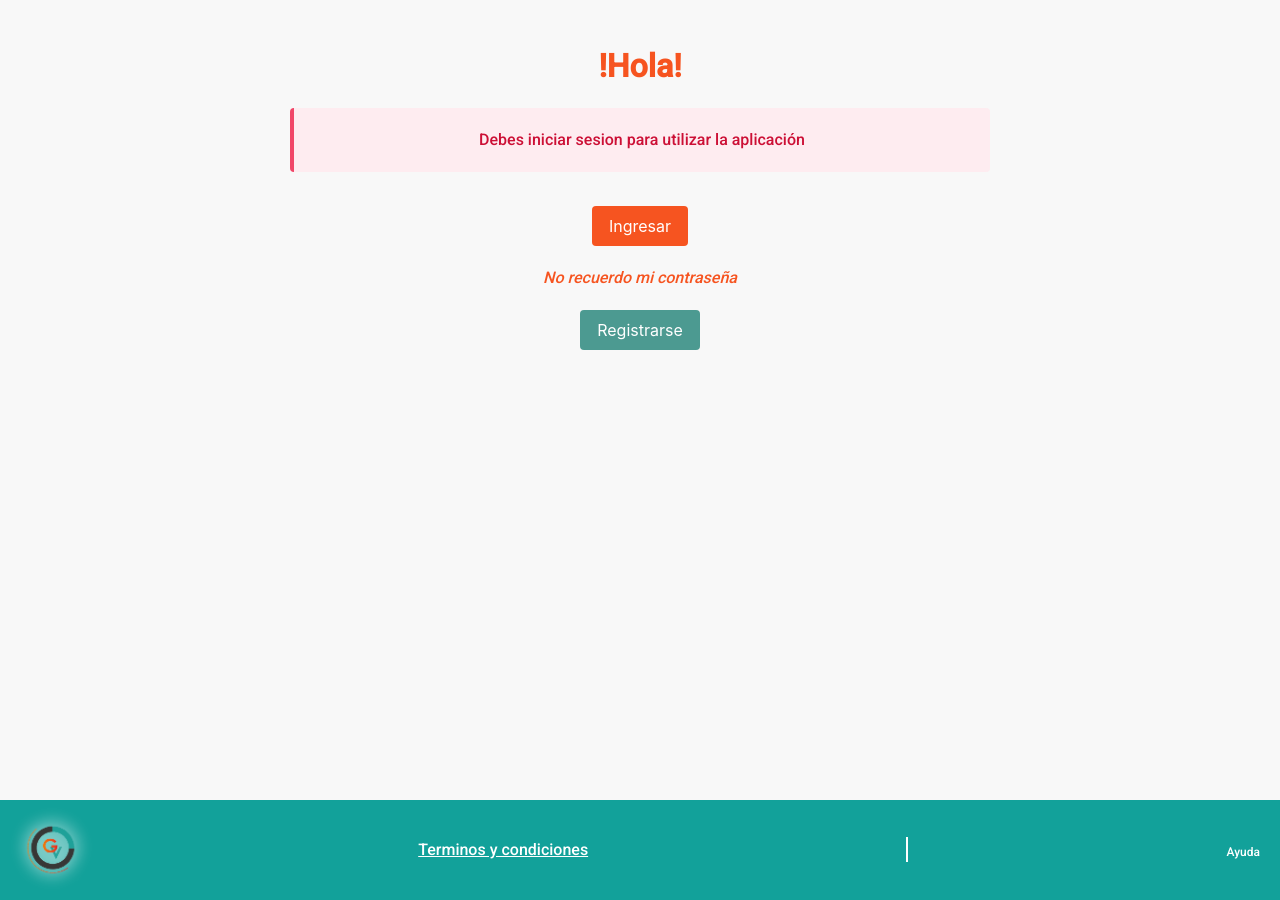
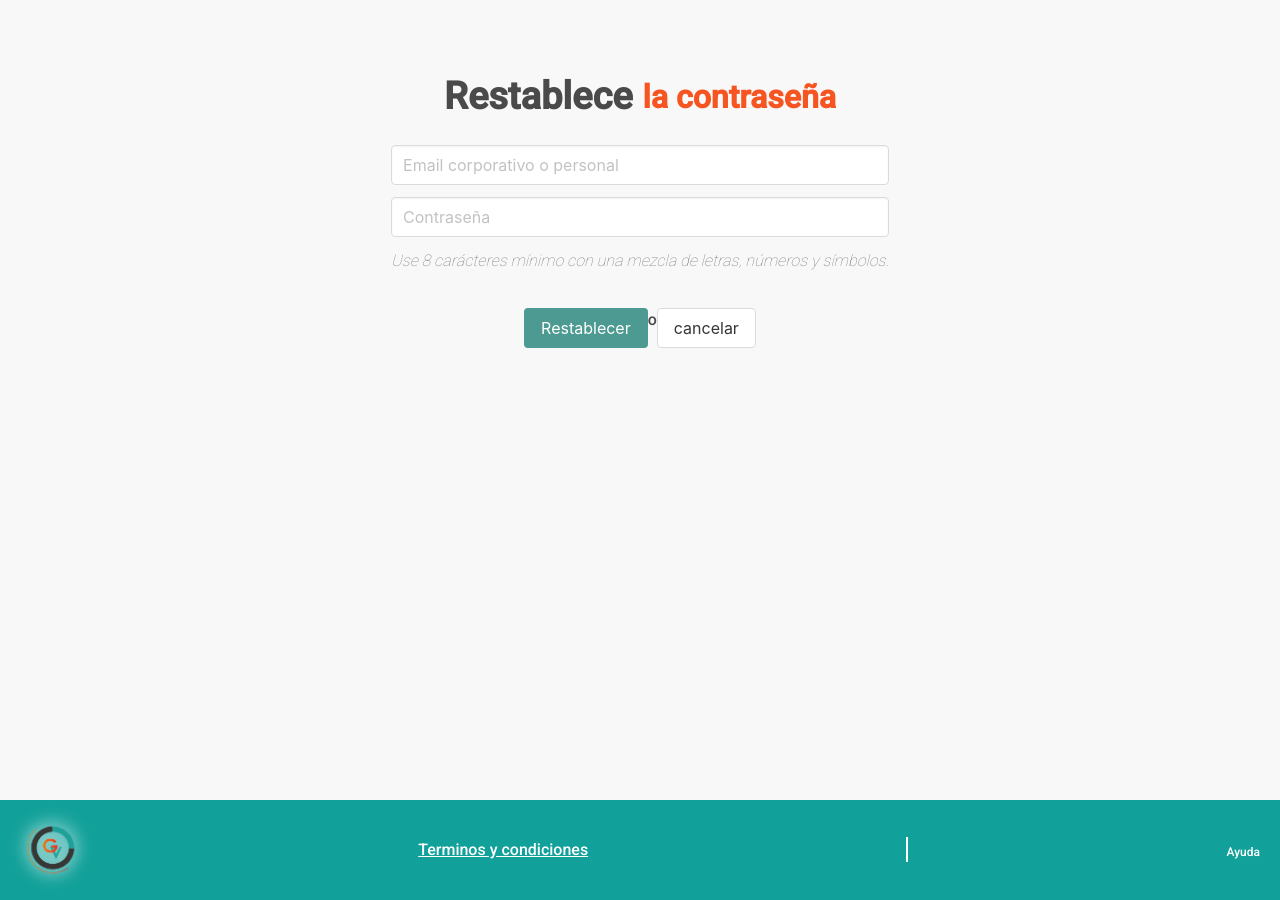
Before and after one commit to melifsaad/Final_Lab_Melissa, a Vue app: page /#/restabelcerContrasena in a window 1280 px wide. Before the commit this address led to /#/. Built offline with nearby package versions, Linux system fonts and the light colour scheme; no server answers; a web font is replaced by a local one.

Commit message:
mail recuperar contraseña, avances css

```diff
--- a/src/App.vue
+++ b/src/App.vue
@@ -1,27 +1,36 @@
 <template>
- <router-view></router-view>
+    <div class="sectionApp">
+        <router-view></router-view>
+    </div>
  <footerMain />
 </template>
 
 <script setup>
 import {onMounted} from 'vue';
 import {useAuthStore} from './store/auth'
-import {useRouter} from 'vue-router'
+import {useRouter, useRoute} from 'vue-router'
 // import { logIn, newTask} from  './supabase'
 import footerMain from './components/footerMain.vue'
 
 const authStore = useAuthStore();
 const router = useRouter();
+const route = useRoute();
 
 onMounted (async () => {
- if (!authStore.isAuth)
- router.push({name:"inicio"})
- else router.push({name:"task"})
+    // console.log(route)
+    // if(route.name == 'restabelcerContrasena')
+    // return
+    // console.log ("1")
+//  if (!authStore.isAuth)
+//  router.push({name:"inicio"})
+//  else router.push({name:"task"})
 //  if else router ({})
 })
 
 </script>
 
 <style scoped>
-
+.sectionApp{
+    min-height: calc(100vh - 100px);
+}
 </style>
--- a/src/components/navbar.vue
+++ b/src/components/navbar.vue
@@ -1,68 +1,43 @@
 <template>
   <nav class="navbar" role="navigation" aria-label="main navigation">
-        <div id="navbarBasicExample" class="navbar-menu">
-            <div class="navbar-start">
-                <div class="navbar-item has-dropdown is-hoverable">
-                    <a class="navbar-link">
-                        Espacio de trabajo
-                    </a>
-
-                    <div class="navbar-dropdown">
-                        <a class="navbar-item">
-                            Todo
-                        </a>
-                        <a class="navbar-item">
-                            Por hacer
-                        </a>
-                        <hr class="navbar-divider">
-                        <a class="navbar-item">
-                            Completado
-                        </a>
-                    </div>
-                </div>
-            </div>
-        </div>
-
     <div class="navbar-brand">
-            <router-link class="navbar-item" :to="{name: task}">
-                <img class="logoNavbar" src="../images/Gamevut_logotipo.png" width="80" height="20">
+      <router-link class="navbar-item" :to="{ name: task }">
+        <img
+          class="logoNavbar"
+          src="../images/Gamevut_logotipo.png"
+          width="80"
+          height="20"
+        />
       </router-link>
-
-            <a role="button" class="navbar-burger" aria-label="menu" aria-expanded="false"
-                data-target="navbarBasicExample">
-                <span aria-hidden="true"></span>
-                <span aria-hidden="true"></span>
-                <span aria-hidden="true"></span>
-            </a>
     </div>
 
     <div class="navbar-end">
       <div class="navbar-item">
         <div class="buttons">
-                    <button @click="onClick" class="button is-primary">Cerrar sesion</button>
+          <button @click="onClick" class="button is-primary">
+            Cerrar sesion
+          </button>
         </div>
       </div>
     </div>
-
   </nav>
-
 </template>
 
 <script setup>
 import { useRouter } from "vue-router";
-import { useAuthStore } from '../store/auth';
-import { logOut } from '../supabase/index'
+import { useAuthStore } from "../store/auth";
+import { logOut } from "../supabase/index";
 
 const router = useRouter();
 const authStore = useAuthStore();
 
 const onClick = async () => {
-const response = await logOut()
-if (response)
-{authStore.logout()
-    router.push({ name: 'login' })}
+  const response = await logOut();
+  if (response) {
+    authStore.logout();
+    router.push({ name: "login" });
   }
-
+};
 </script>
 
 <style scoped>
@@ -70,10 +45,11 @@ if (response)
   position: sticky;
   top: 0px;
   box-shadow: #00000080 0 14px 28px, #00000080 0 10px 10px;
+  display: flex;
+  justify-content: space-between;
 }
 
-.logoNavbar{
+.logoNavbar {
   object-fit: contain;
 }
-
 </style>
--- a/src/components/taskCard.vue
+++ b/src/components/taskCard.vue
@@ -1,7 +1,8 @@
 <template>
-  <div class="sectiontaskCard">
+  <div class="section">
+  <div class="sectionTaskCard">
     <div class="claseBoton">
-      <button @click="onClick()" class="button is-secondary is-link">Agregar</button>
+      <button @click="onClick()" class="button is-secondary is-large is-link is-responsive">Agregar</button>
     </div>
     <div v-if="show" class="card">
       <header class="card-header">
@@ -28,7 +29,7 @@
       </form>
     </div>
   </div>
-
+</div>
 </template>
 
 <script setup>
@@ -64,13 +65,12 @@ const onClick = () => {
 </script>
 
 <style scoped>
-.sectiontaskCard {
+.sectionTaskCard{
   display: flex;
   justify-content: center;
   flex-direction: column;
   margin-top: 20px;
 }
-
 .card {
   width: 400px;
   padding: 15px;
@@ -83,14 +83,8 @@ const onClick = () => {
 .card:hover {
   transform: scale(1.1);
 }
-
 .card-header-title {
   color: blueviolet;
-}
-
-.botonesnavegacion {
-  background-color: coral;
-  margin: 50px;
 }
 .claseBoton{
   margin: auto;
--- a/src/views/Inicio.vue
+++ b/src/views/Inicio.vue
@@ -39,7 +39,6 @@ text-align: center;
 }
 
 .container {
-  /* margin-top: 100px; */
   display: flex;
   flex-direction: column;
   align-items: center;
--- a/src/views/Login.vue
+++ b/src/views/Login.vue
@@ -28,7 +28,7 @@
         <div class="field">
           <div class="control">
             <input
-              class="button is-primary"
+              class="button is-primary is-flex m-auto"
               type="submit"
               value="Ingresar"
             />
@@ -61,7 +61,6 @@ const onSubmit = async () => {
         alert(id.error)
     }}
 
-
 </script>
 
 <style scoped>
@@ -69,7 +68,6 @@ const onSubmit = async () => {
   height: 100vh;
 }
 .container{
-  background-color: blueviolet;
   display: flex;
   flex-direction: column;
   align-items: center;
@@ -78,4 +76,7 @@ const onSubmit = async () => {
 .titulo{
   text-align: center ;
 }
+.control{
+  width: 400px;
+}
 </style>
--- a/src/views/RestablecerContrasena.vue
+++ b/src/views/RestablecerContrasena.vue
@@ -1,10 +1,21 @@
 <template>
+  <div class="section">
     <div class="titulo">
       <h2 class="titleBlack">Restablece</h2>
       <h1 class="title">la contraseña</h1>
     </div>
     <div class="container">
       <form @submit.prevent="onSubmit">
+        <div class="field">
+          <div class="control">
+            <input
+              v-model="email"
+              class="input"
+              type="email"
+              placeholder="Email corporativo o personal"
+            />
+          </div>
+        </div>
         <div class="field">
           <div class="control">
             <input
@@ -15,39 +26,78 @@
             />
           </div>
         </div>
-      <span
-        >Use 8 carácteres mínimo con una mezcla de letras, números y
-        símbolos.</span
-      >
+        <div class="texto">
+          Use 8 carácteres mínimo con una mezcla de letras, números y símbolos.
+        </div>
+        <div class="botones">
           <div class="field">
             <div class="control">
               <input
-            class="buttonprimary is-link"
+                class="button is-secondary is-link"
                 type="submit"
-            placeholder="Restablecer"
+                value="Restablecer"
               />
               <span>o</span>
               <router-link :to="{ name: 'login' }">
-            <button class="button is-primary">cancelar</button>
+                <button class="button">cancelar</button>
               </router-link>
+            </div>
           </div>
         </div>
       </form>
     </div>
+  </div>
 </template>
 
 <script setup>
+import { ref } from "vue";
+import { useRouter } from "vue-router";
+import { useAuthStore } from "../store/auth";
+import { updateUser } from "../supabase";
+
+const router = useRouter();
+const authStore = useAuthStore();
+const email = ref("");
+const password = ref("");
+
+const onSubmit = async () => {
+  const id = await updateUser(email.value, password.value);
+  if (id) {
+    authStore.logIn(id);
+    router.push({ name: "task" });
+    console.log(id);
+  } else {
+    alert(id.error);
+  }
+};
 </script>
 
 <style scoped>
-
-.titulo{
+.section {
+  height: 100vh;
+  display: flex;
+  flex-direction: column;
+  align-items: center;
+}
+.titulo {
   display: flex;
   align-items: center;
   padding: 20px;
 }
-.titleBlack{
+.titleBlack {
   font-weight: bolder;
   font-size: 38px;
   padding-right: 10px;
-}</style>
+}
+.texto {
+  color: #818181;
+  font-style: italic;
+  font-weight: lighter;
+  padding-bottom: 10px;
+}
+.botones {
+  display: flex;
+  justify-content: space-around;
+  padding-top: 25px;
+}
+</style>
--- a/src/views/SignUp.vue
+++ b/src/views/SignUp.vue
@@ -36,9 +36,9 @@
             />
           </div>
         </div>
-        <div class="texto"
-          >Use 8 carácteres mínimo con una mezcla de letras, números y
-          símbolos.</div>
+        <div class="texto">
+          Use 8 carácteres mínimo con una mezcla de letras, números y símbolos.
+        </div>
         <div class="field">
           <div class="control">
             <input
@@ -59,7 +59,7 @@
               />
               <span>o</span>
               <router-link :to="{ name: 'login' }">
-              <button class="button is-primary">cancelar</button>
+                <button class="button is-primary p-">cancelar</button>
               </router-link>
             </div>
           </div>
@@ -104,16 +104,16 @@ const onSubmit = () => {
   font-size: 38px;
   padding-right: 10px;
 }
-.texto{
-    color:#818181;
+.texto {
+  color: #818181;
   font-style: italic;
-    font-weight:lighter;
+  font-weight: lighter;
   padding-bottom: 10px;
 }
 
-.botones{
+.botones {
   display: flex;
-    justify-content:space-around;
-    background-color: blueviolet;
+  justify-content: space-around;
+  padding-top: 25px;
 }
 </style>
--- a/src/views/TaskHome.vue
+++ b/src/views/TaskHome.vue
@@ -70,4 +70,11 @@ onMounted(async () => {
   justify-content: center;
   align-items: center;
 }
+.botonesnavegacion {
+  background-color: coral;
+  width: 300px;
+  margin: 50px;
+  display: flex;
+  justify-content: space-between;
+}
 </style>
```
Also changed, not shown: 31 other files (tests, documents, lock files or other folders). Lines whose indentation alone changed are shown as unchanged.
